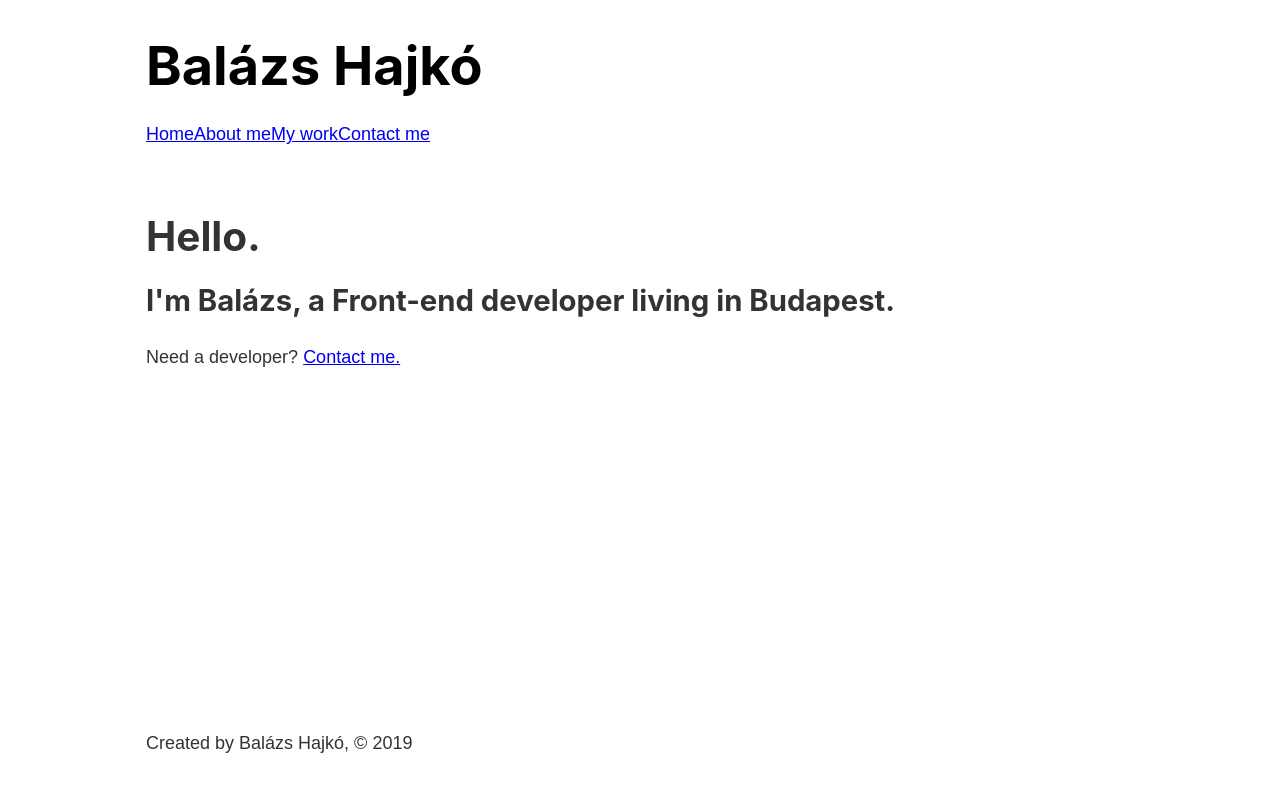
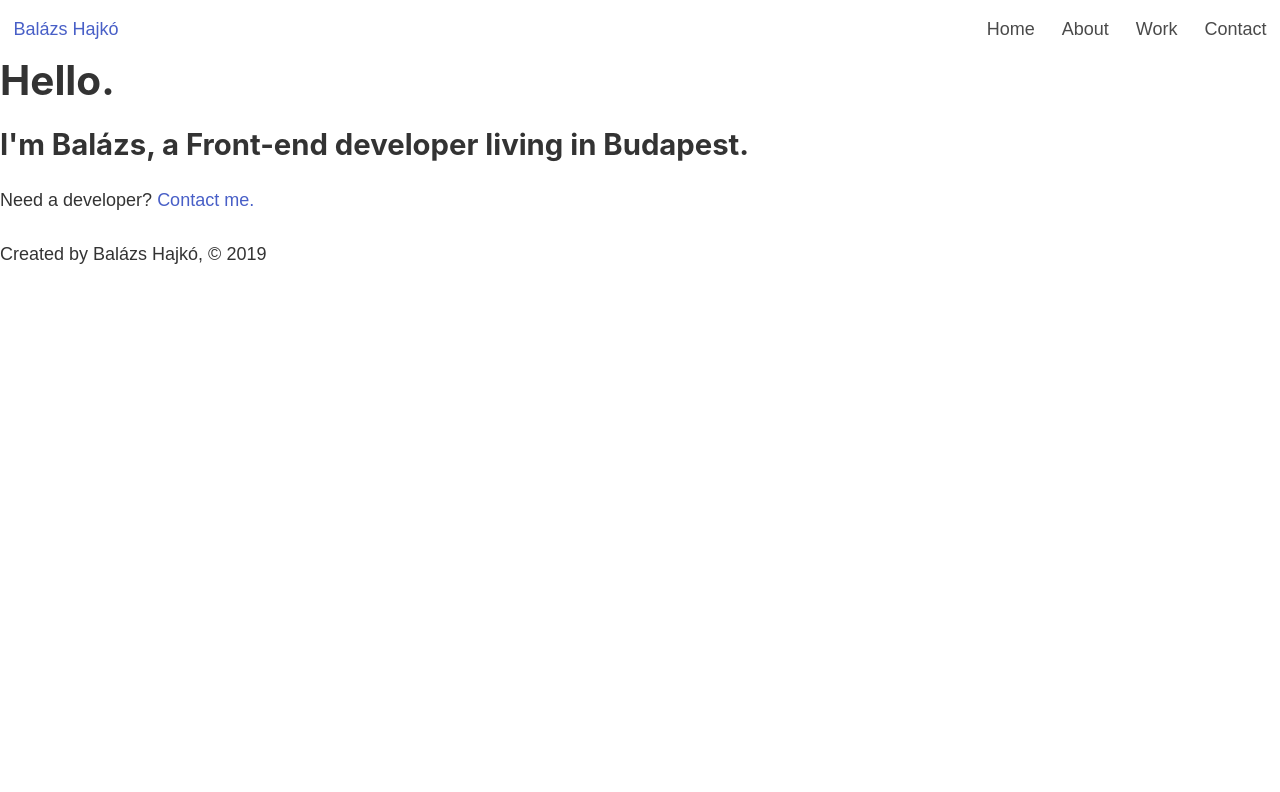
Before and after one commit to bhajko/Portfolio, a Gatsby site: page / in a window 1280 px wide. Built offline with nearby package versions, Linux system fonts and the light colour scheme; Gatsby itself is replaced by a stand-in of ours.

Commit message:
Bulma and navbar added

```diff
--- a/gatsby-config.js
+++ b/gatsby-config.js
@@ -1,6 +1,6 @@
 module.exports = {
     siteMetadata: {
-        title: 'Portfolio',
+        title: 'Balázs Hajkó',
         author: 'Balázs Hajkó',
         email: 'bhajko@gmail.com'
     },
@@ -9,12 +9,12 @@ module.exports = {
         'gatsby-plugin-sharp',
         'gatsby-transformer-sharp',
         'gatsby-plugin-react-helmet',
-        // {
-        //     resolve: 'gatsby-source-filesystem',
-        //     options: {
-        //         name: 'images',
-        //         path: path.join(__dirname, 'src', 'images')
-        //     }
-        // }
+        {
+            resolve: 'gatsby-source-filesystem',
+            options: {
+                name: 'images',
+                path: `${__dirname}/src/images/`
+            }
+        }
     ]
 }
--- a/package.json
+++ b/package.json
@@ -13,6 +13,7 @@
     "test": "echo \"Write tests! -> https://gatsby.dev/unit-testing\""
   },
   "dependencies": {
+    "bulma": "^0.7.4",
     "gatsby": "^2.3.25",
     "gatsby-image": "^2.0.39",
     "gatsby-plugin-react-helmet": "^3.0.12",
--- a/src/components/footer.js
+++ b/src/components/footer.js
@@ -1,7 +1,5 @@
 import React from 'react'
 import { graphql, useStaticQuery } from 'gatsby'
-
-import footerStyles from '../styles/footer.module.scss'
 
 const Footer = () => {
     const data = useStaticQuery(graphql`
@@ -14,7 +12,7 @@ const Footer = () => {
         }
     `)
     return (
-        <footer className={footerStyles.footer}>
+        <footer>
             <p>Created by {data.site.siteMetadata.author}, © {new Date().getFullYear()}</p>
         </footer>
     )
--- a/src/components/header.js
+++ b/src/components/header.js
@@ -1,7 +1,5 @@
 import React from 'react'
 import { Link, graphql, useStaticQuery } from 'gatsby'
-
-import headerStyles from '../styles/header.module.scss'
 
 const Header = () => {
     const data = useStaticQuery(graphql`
@@ -15,40 +13,25 @@ const Header = () => {
     `)
 
     return (
-        <header className={headerStyles.header}>
-            <h1>
-                <Link
-                    className={headerStyles.title} to="/">
-                    {data.site.siteMetadata.author}
-                </Link>
-            </h1>
-            <nav>
-                <ul className={headerStyles.navbar}>
-                    <li>
-                        <Link
-                            className={headerStyles.navLink}
-                            activeClassName={headerStyles.navLinkActive} to="/">Home
-                        </Link>
-                    </li>
-                    <li>
-                        <Link
-                            className={headerStyles.navLink}
-                            activeClassName={headerStyles.navLinkActive} to="/about">About me
-                        </Link>
-                    </li>
-                    <li>
-                        <Link
-                            className={headerStyles.navLink}
-                            activeClassName={headerStyles.navLinkActive} to="/work">My work
-                        </Link>
-                    </li>
-                    <li>
-                        <Link
-                            className={headerStyles.navLink}
-                            activeClassName={headerStyles.navLinkActive} to="/contact">Contact me
-                        </Link>
-                    </li>
-                </ul>
+        <header>
+            <nav className="navbar" role="navigation" aria-label="main navigation">
+                <div className="navbar-brand">
+                    <Link className="navbar-item" to="/">{data.site.siteMetadata.author}</Link>
+
+                    <div className="navbar-burger burger" aria-label="menu" aria-expanded="false" data-target="navbarBasic">
+                        <span aria-hidden="true"></span>
+                        <span aria-hidden="true"></span>
+                        <span aria-hidden="true"></span>
+                    </div>
+                </div>
+                <div id="navbarBasic" className="navbar-menu">
+                    <div className="navbar-end">
+                        <Link className="navbar-item" to="/">Home</Link>
+                        <Link className="navbar-item" to="/about">About</Link>
+                        <Link className="navbar-item" to="/work">Work</Link>
+                        <Link className="navbar-item" to="/contact">Contact</Link>
+                    </div>
+                </div>
             </nav>
         </header>
     )
--- a/src/components/layout.js
+++ b/src/components/layout.js
@@ -3,12 +3,11 @@ import React from 'react'
 import Header from './header'
 import Footer from './footer'
 import '../styles/index.scss'
-import layoutStyles from '../styles/layout.module.scss'
 
 const Layout = (props) => {
     return (
-        <div className={layoutStyles.container}>
-            <div className={layoutStyles.content}>
+        <div>
+            <div>
                 <Header />
                 <main>{props.children}</main>
             </div>
--- a/src/styles/footer.module.scss
+++ /dev/null
@@ -1,3 +0,0 @@
-.footer {
-    margin-top: 3rem;
-}
--- a/src/styles/header.module.scss
+++ /dev/null
@@ -1,29 +0,0 @@
-.header {
-    margin: 1rem 0 3rem;
-}
-
-.title {
-    color: #000;
-    font-size: 3rem;
-    text-decoration: none;
-}
-
-.navbar {
-    display: flex;
-    list-style-type: none;
-    margin: 0;
-}
-
-.nav-link {
-    color: #999;
-    font-size: .9rem;
-    margin-right: 1.3rem;
-    text-decoration: none;
-    &:hover {
-        color: #666;
-    }
-}
-
-.nav-link-active {
-    color: #333;
-}
--- a/src/styles/index.scss
+++ b/src/styles/index.scss
@@ -1,4 +1,4 @@
-/* Reset provided by https://github.com/gatsbyjs/gatsby-starter-blog via MIT license */
+@import '../../node_modules/bulma/bulma.sass';
 
 html {
     font-family: sans-serif;
--- a/src/styles/layout.module.scss
+++ /dev/null
@@ -1,12 +0,0 @@
-.container {
-    margin: 0 auto;
-    max-width: 1024px;
-    padding: 1rem;
-    display: flex;
-    flex-direction: column;
-    min-height: 100vh;
-}
-
-.content {
-    flex-grow: 1;
-}
```
Also changed, not shown: 1 other file.
